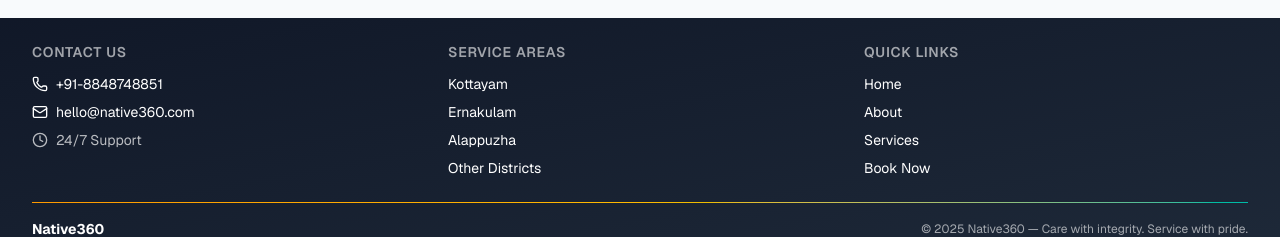
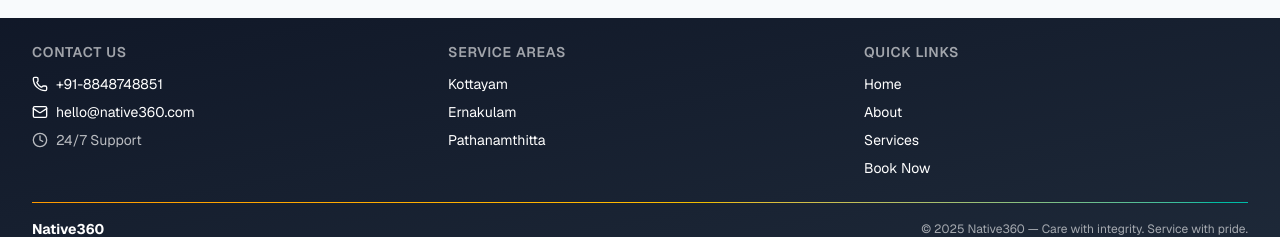
Before and after one commit to EviternDev/native360, a Next.js app: page / in a window 1280 px wide. Shown: the part 5479-5716 px from the top of the page. Built offline with nearby package versions, Linux system fonts and the light colour scheme.

Commit message:
footer updation

```diff
--- a/components/footer.tsx
+++ b/components/footer.tsx
@@ -39,8 +39,7 @@ const Footer = () => {
                             {[
                                 "Kottayam",
                                 "Ernakulam",
-                                "Alappuzha",
-                                "Other Districts",
+                                "Pathanamthitta",
                             ].map((area) => (
                                 <li key={area}>
                                     <a
```
